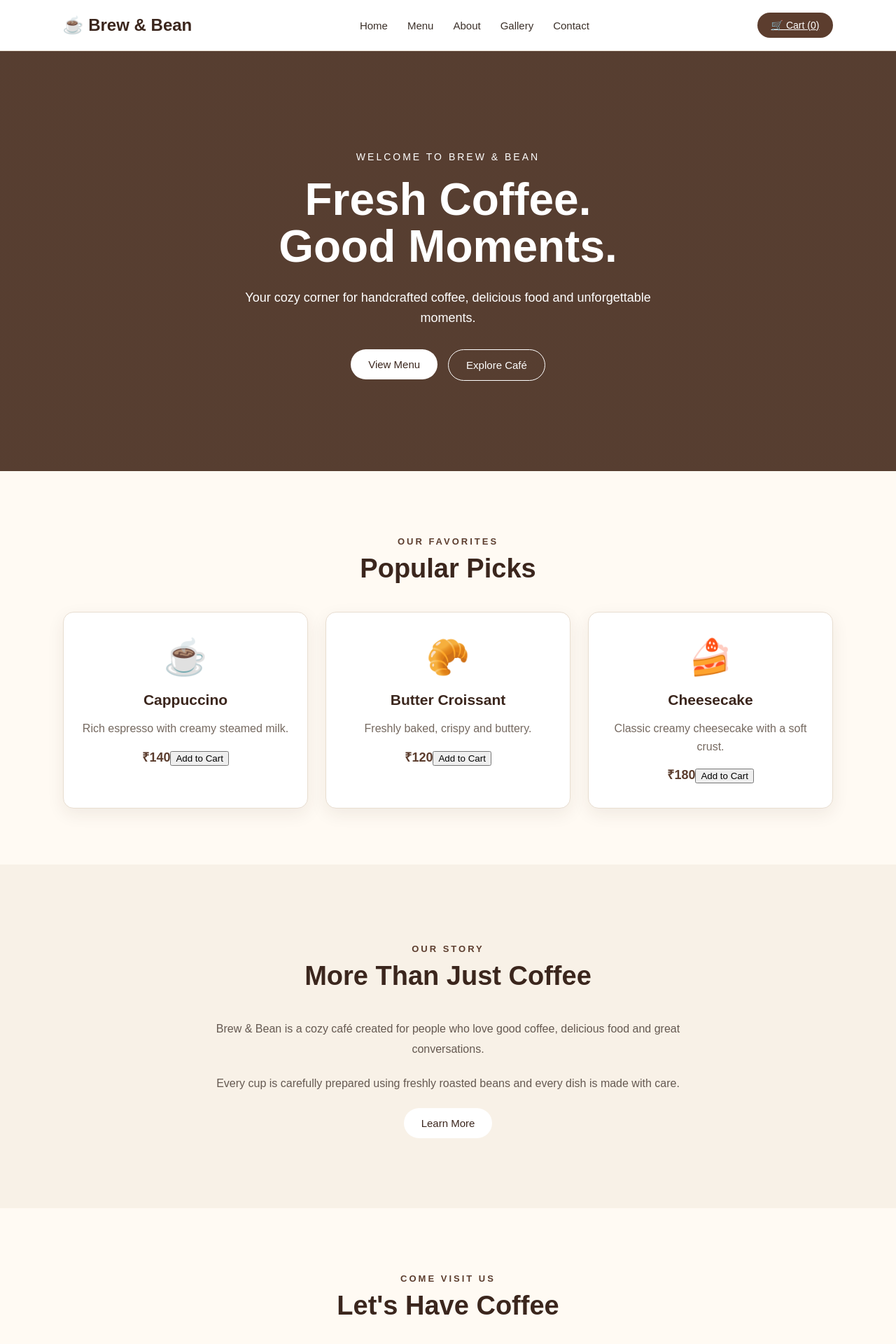
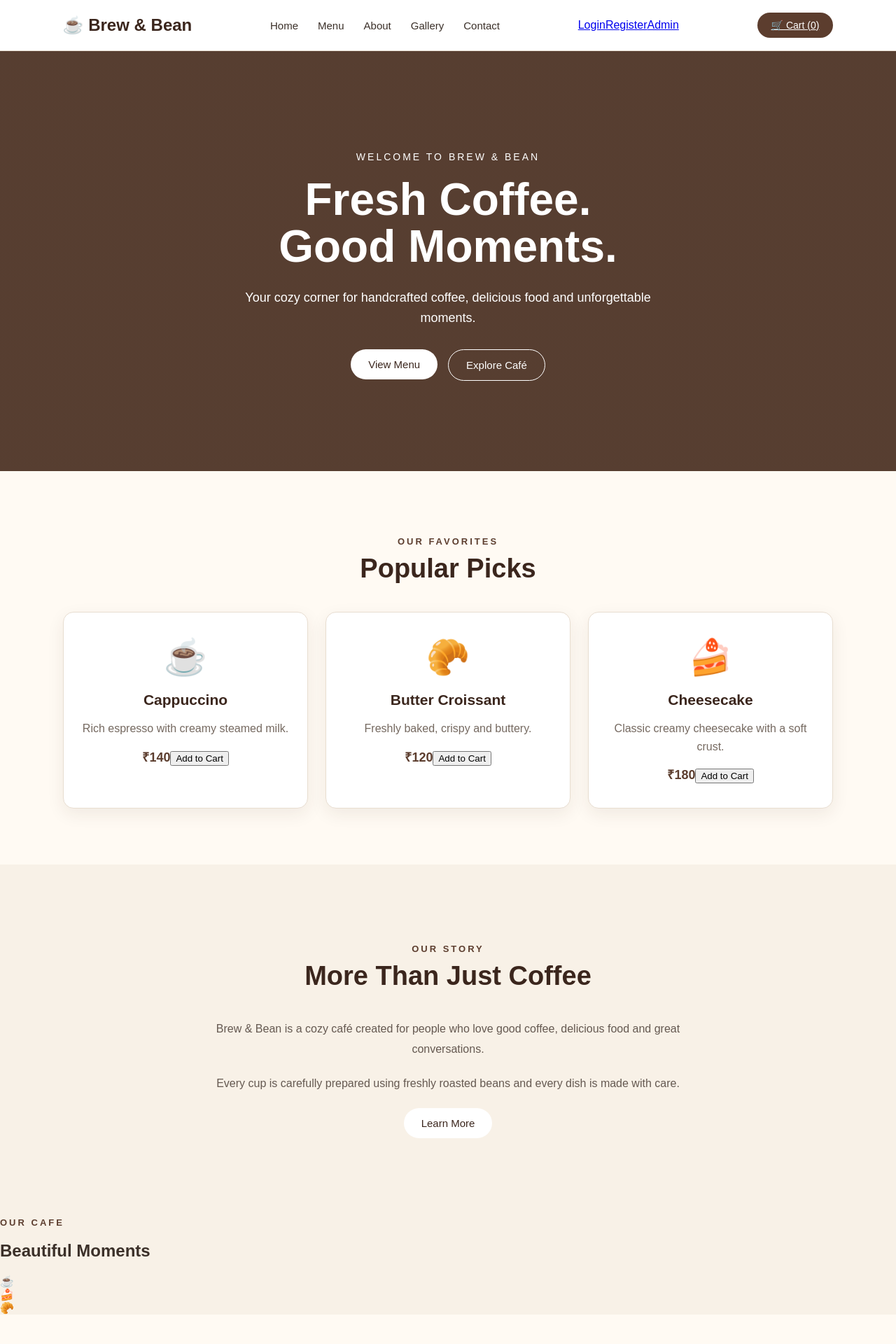
Before and after one commit to disha-m06/cafe-website, a React (Vite) app: page / in a window 1280 px wide. Shown: the top 1920 px of the page at 70% size. Built offline with nearby package versions, Linux system fonts and the light colour scheme.

Commit message:
Fix and integrate application routes

```diff
--- a/src/App.jsx
+++ b/src/App.jsx
@@ -10,10 +10,7 @@ import AdminDashboard from "./Pages/AdminDashboard";
 import { useCart } from "./context/CartContext";
 
 
-/* ================= HOME PAGE ================= */
-
 function Home() {
-
   const { addToCart, getCartCount } = useCart();
 
   return (
@@ -28,35 +25,20 @@ function Home() {
         </div>
 
         <div className="nav-links">
-
-          <a href="#home">
-            Home
-          </a>
-
-          <a href="#menu">
-            Menu
-          </a>
-
-          <a href="#about">
-            About
-          </a>
-
-          <a href="#gallery">
-            Gallery
-          </a>
-
-          <a href="#contact">
-            Contact
-          </a>
-
+          <a href="#home">Home</a>
+          <a href="#menu">Menu</a>
+          <a href="#about">About</a>
+          <a href="#gallery">Gallery</a>
+          <a href="#contact">Contact</a>
         </div>
 
-        {/* CART BUTTON */}
+        <div className="auth-links">
+          <Link to="/login">Login</Link>
+          <Link to="/register">Register</Link>
+          <Link to="/admin">Admin</Link>
+        </div>
 
-        <Link
-          to="/cart"
-          className="order-btn"
-        >
+        <Link to="/cart" className="order-btn">
           🛒 Cart ({getCartCount()})
         </Link>
 
@@ -119,8 +101,7 @@ function Home() {
 
         <div className="menu-container">
 
-
-          {/* ================= CAPPUCCINO ================= */}
+          {/* CAPPUCCINO */}
 
           <div className="menu-card">
 
@@ -157,7 +138,7 @@ function Home() {
           </div>
 
 
-          {/* ================= CROISSANT ================= */}
+          {/* CROISSANT */}
 
           <div className="menu-card">
 
@@ -194,7 +175,7 @@ function Home() {
           </div>
 
 
-          {/* ================= CHEESECAKE ================= */}
+          {/* CHEESECAKE */}
 
           <div className="menu-card">
 
@@ -262,6 +243,37 @@ function Home() {
           <button className="primary-btn">
             Learn More
           </button>
+
+        </div>
+
+      </section>
+
+
+      {/* ================= GALLERY ================= */}
+
+      <section className="gallery-section" id="gallery">
+
+        <p className="section-subtitle">
+          OUR CAFE
+        </p>
+
+        <h2>
+          Beautiful Moments
+        </h2>
+
+        <div className="gallery-container">
+
+          <div className="gallery-card">
+            ☕
+          </div>
+
+          <div className="gallery-card">
+            🍰
+          </div>
+
+          <div className="gallery-card">
+            🥐
+          </div>
 
         </div>
 
```
Lines whose indentation alone changed are shown as unchanged.
